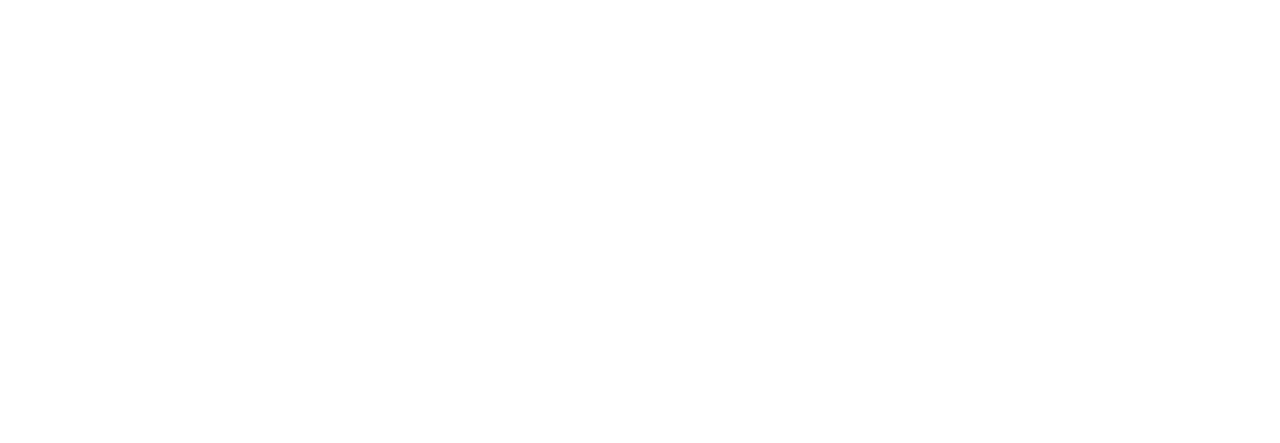
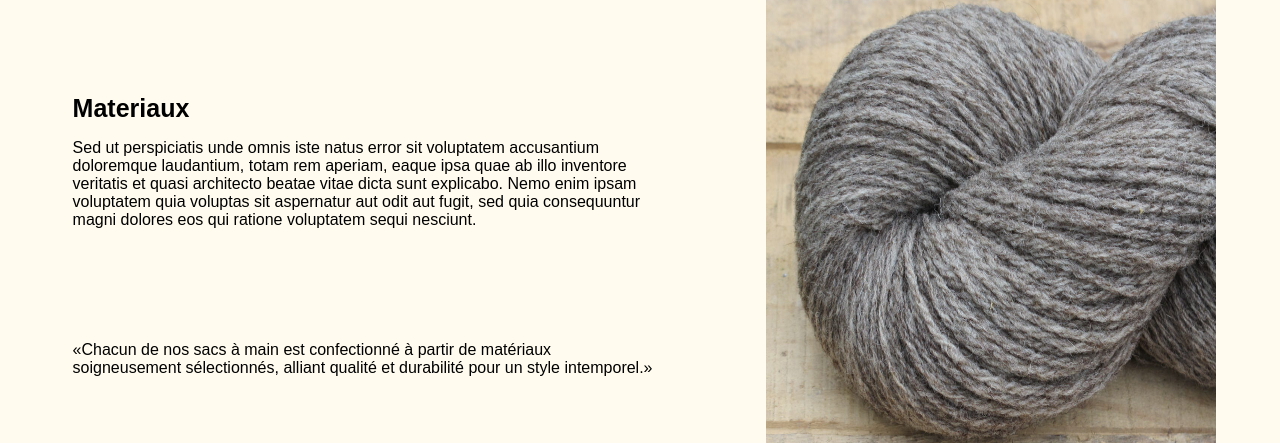
Before and after one commit to Thibaud-M326/AnneMarieWebsiteDev, a Next.js app: page / in a window 1280 px wide. Shown: the part 1584-2027 px from the top of the page. Before the commit the page ends 1437 px from the top, so only its background shows below. Built offline with nearby package versions, Linux system fonts and the light colour scheme; a web font is replaced by a local one.

Commit message:
aPropos Materiaux desktop done

```diff
--- a/app/page.tsx
+++ b/app/page.tsx
@@ -2,6 +2,7 @@
 import Header from "@/app/ui/headers/header"
 import Creatrice from "@/app/ui/creatrice"
 import Creations from "@/app/ui/creations"
+import APropos from "@/app/ui/aPropos"
 
 export default function Home() {
   return (
@@ -9,6 +10,7 @@
       <Header />
       <Creatrice />
       <Creations />
+      <APropos />
     </main>
   );
 }
--- /dev/null
+++ b/app/style/aPropos.module.css
@@ -0,0 +1,56 @@
+.aProposDiv {
+  background-color: rgb(255, 251, 239);
+  display: flex;
+}
+
+.textDiv {
+  display: flex;
+  flex-direction: column;
+  justify-content: center;
+  align-items: center;
+}
+
+.textDiv h1 {
+  font-size: 25px;
+}
+
+.titleTextDiv {
+  width: 50%;
+}
+
+.quoteDiv {
+  margin-top: 10vh;
+  width: 50%;
+}
+
+.containerDiv span {
+  width: 100px;
+  height: 1px;
+  background-color: black;
+  margin: 1vh;
+}
+
+.imageDiv {
+	margin: 5vh;
+	margin-right: 5vw;
+}
+
+@media screen and (max-width: 1400px) {
+  .titleTextDiv {
+    width: 80%;
+  }
+
+  .quoteDiv {
+    width: 80%;
+  }
+}
+
+@media screen and (max-width: 885px) {
+  .titleTextDiv {
+    width: 95%;
+  }
+
+  .quoteDiv {
+    width: 95%;
+  }
+}
--- a/app/style/creations.module.css
+++ b/app/style/creations/creations.module.css
@@ -2,7 +2,6 @@
     display: flex;
     flex-direction: column;
     align-items: center;
-    height: 86vh;
     background-color: #fffefa;
     /* background-color: #ffd52f; */
     min-height: 700px;
@@ -19,6 +18,7 @@
 .carouselDiv {
     display: flex;
     width: 90vw;
+    margin-bottom: 5vh;
 }
 
 .carouselDiv img {
--- a/app/style/creatrice.module.css
+++ b/app/style/creatrice.module.css
@@ -42,8 +42,13 @@
   .imgDiv img {
     object-fit: cover;
     margin: 0;
-        margin-top: 7vh;
     width: 100vw;
     max-width: 450px;
   }
 }
+
+@media screen and (max-width: 640px) {
+  .imgDiv img {
+    max-width: none;
+  }
+}
--- a/app/style/desktopHeader.module.css
+++ b/app/style/headers/desktopHeader.module.css
@@ -1,5 +1,5 @@
 .headerDiv {
-    position: fixed;
+    position: absolute;
     top: 0;
     display: flex;
     align-items: center;
--- a/app/style/mobileHeader.module.css
+++ b/app/style/headers/mobileHeader.module.css
@@ -5,13 +5,12 @@
   justify-content: space-between;
   width: 100vw;
   height: 7vh;
-  background-color: #fffbef;
-  border-bottom: 1px solid #dddbd1;
+  background-color: transparent;
+  color: white;
 }
 
 .besaceH1 {
   margin-left: 4vw;
-  font-weight: 100;
 }
 
 .rightHeaderDiv {
@@ -27,6 +26,10 @@
   width: 40px;
   height: 40px;
   cursor: pointer;
+}
+
+.burgerIcon {
+  color: white;
 }
 
 .closeButton {
@@ -124,7 +127,7 @@
 
 @keyframes openCurtain {
   from {
-    height: 10px;
+    height: 0px;
   }
   to {
     height: 100vh;
@@ -136,6 +139,6 @@
     height: 100vh;
   }
   to {
-    height: 10px;
+    height: 0px;
   }
 }
--- /dev/null
+++ b/app/ui/aPropos.tsx
@@ -0,0 +1,34 @@
+import Image from 'next/image'
+import styles from "@/app/style/aPropos.module.css"
+
+export default function aPropos() {
+  return (
+    <div className={styles.aProposDiv}>
+      <div className={styles.textDiv}>
+        <div className={styles.titleTextDiv}>
+          <h1
+            id="aPropos"
+          >Materiaux</h1>
+          <p>
+            Sed ut perspiciatis unde omnis iste natus error sit voluptatem  accusantium doloremque laudantium, totam rem aperiam, eaque ipsa quae ab  illo inventore veritatis et quasi architecto beatae vitae dicta sunt  explicabo. Nemo enim ipsam voluptatem quia voluptas sit aspernatur aut  odit aut fugit, sed quia consequuntur
+            magni dolores eos qui ratione  voluptatem sequi nesciunt.
+          </p>
+          <span />
+        </div>
+        <div className={styles.quoteDiv}>
+          <p>
+            «Chacun de nos sacs à main est confectionné à partir de  matériaux soigneusement sélectionnés, alliant qualité et durabilité pour  un style intemporel.»
+          </p>
+        </div>
+      </div>
+      <div className={styles.imageDiv}>
+        <Image
+          src="/aPropos/purLaine.jpg"
+          width={450}
+          height={600}
+          alt='Photo Creatrice'
+        />
+      </div>
+    </div>
+  );
+}
--- a/app/ui/creations.tsx
+++ b/app/ui/creations.tsx
@@ -1,11 +1,11 @@
 'use client'
 
 import * as React from "react"
-import styles from "@/app/style/creations.module.css"
+import styles from "@/app/style/creations/creations.module.css"
 import Image from 'next/image'
 import { useKeenSlider } from "keen-slider/react"
 import "keen-slider/keen-slider.min.css"
-import "@/app/style/carousel.css"
+import "@/app/style/creations/carousel.css"
 
 export default function App() {
     //load current size on first render
--- a/app/ui/headers/desktopHeader.tsx
+++ b/app/ui/headers/desktopHeader.tsx
@@ -1,6 +1,6 @@
 import Link from 'next/link'
 import Image from 'next/image'
-import styles from '@/app/style/desktopHeader.module.css'
+import styles from '@/app/style/headers/desktopHeader.module.css'
 import { Merriweather } from 'next/font/google'
 
 const merriweather = Merriweather({
--- a/app/ui/headers/header.tsx
+++ b/app/ui/headers/header.tsx
@@ -7,12 +7,9 @@
 export default function Header() {
   const screenSize = useScreenSize();
 
-  console.log(screenSize);
-
   if (screenSize.screenSize == 'xs') {
     return <MobileHeader />
   } else {
     return <DesktopHeader />
   }
-
 }
--- a/app/ui/headers/mobileHeader.tsx
+++ b/app/ui/headers/mobileHeader.tsx
@@ -1,6 +1,6 @@
 import Link from 'next/link'
 import Image from 'next/image'
-import styles from '@/app/style/mobileHeader.module.css'
+import styles from '@/app/style/headers/mobileHeader.module.css'
 import MenuIcon from '@mui/icons-material/Menu';
 import CloseIcon from '@mui/icons-material/Close';
 import { Roboto } from 'next/font/google'
@@ -40,7 +40,8 @@
 					onClick={displayMenu}
 				>
 					<MenuIcon
-						sx={{ fontSize: 40 }}
+						sx={{ fontSize: 45 }}
+            className={styles.burgerIcon}
 					/>
 				</button>
 			</div>
```
Also changed, not shown: app/style/creations/carousel.css (renamed from app/style/carousel.css), public/aPropos/purLaine.jpg (added), public/aPropos/tricotMains.png (added). Lines whose indentation alone changed are shown as unchanged.
